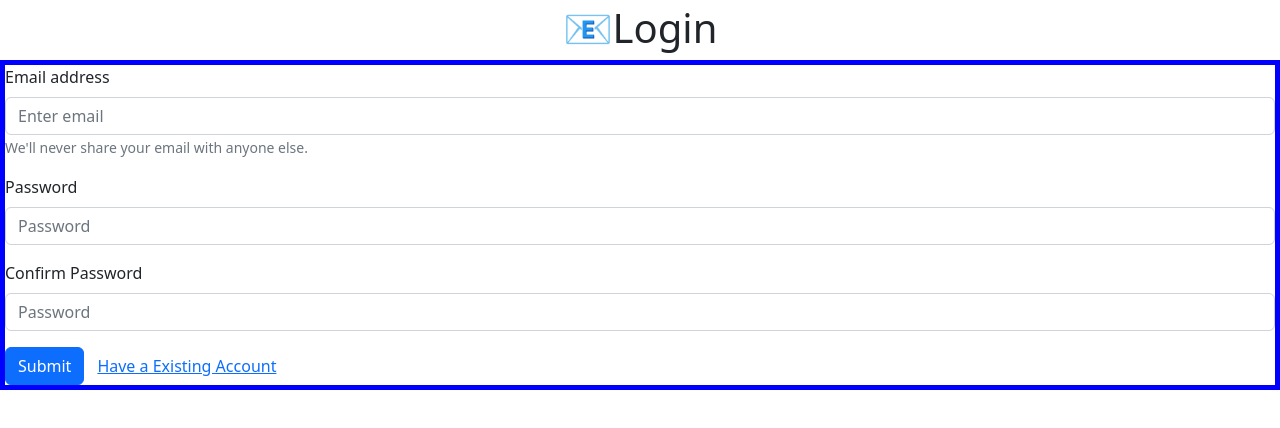
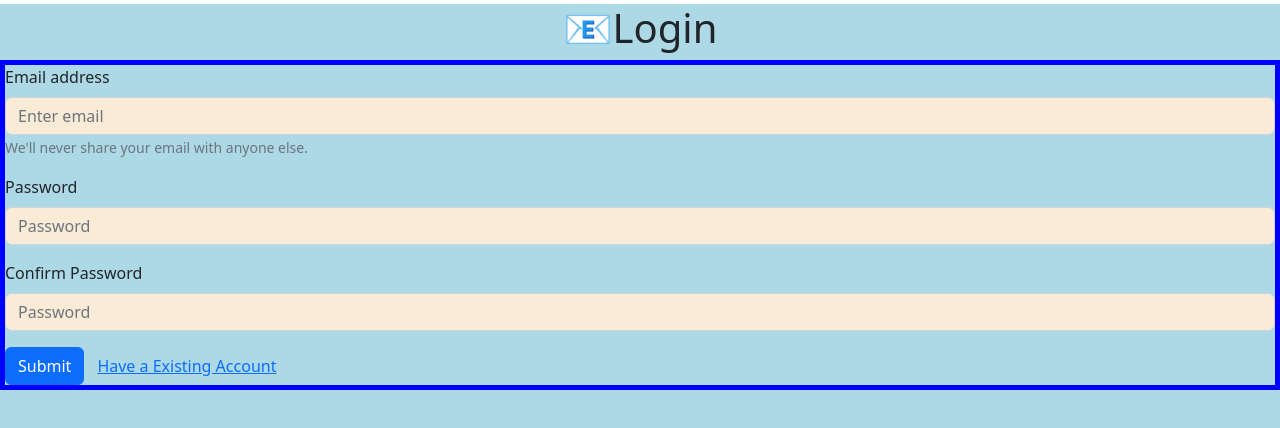
Before and after one commit to ut88/MailBoxApp, a React (Create React App) app: page / in a window 1280 px wide. Shown: the top 428 px of the page. Built offline with nearby package versions, Linux system fonts and the light colour scheme.

Commit message:
colour editing

```diff
--- a/src/components/Form.jsx
+++ b/src/components/Form.jsx
@@ -42,7 +42,7 @@ const Form1 = () => {
     }
   };
   return (
-    <>
+    <div style={{backgroundColor: "lightblue" ,height:"100vh"}}>
       <div style={{ margin: "4px" }}>
         <h1 style={{ textAlign: "center" }}>📧Login</h1>
       </div>
@@ -50,6 +50,7 @@ const Form1 = () => {
         <Form.Group className="mb-3" controlId="formBasicEmail">
           <Form.Label>Email address</Form.Label>
           <Form.Control
+            style={{backgroundColor: "antiquewhite"}}
             type="email"
             placeholder="Enter email"
             ref={email}
@@ -62,6 +63,7 @@ const Form1 = () => {
         <Form.Group className="mb-3" controlId="formBasicPassword">
           <Form.Label>Password</Form.Label>
           <Form.Control
+          style={{backgroundColor: "antiquewhite"}}
             type="password"
             placeholder="Password"
             ref={password}
@@ -71,6 +73,7 @@ const Form1 = () => {
         <Form.Group className="mb-3" controlId="ConfirmPassword">
           <Form.Label>Confirm Password</Form.Label>
           <Form.Control
+          style={{backgroundColor: "antiquewhite"}}
             type="password"
             placeholder="Password"
             ref={password}
@@ -89,7 +92,7 @@ const Form1 = () => {
           {login ? "Create New Account" : "Have a Existing Account"}
         </Button>
       </Form>
-    </>
+    </div>
   );
 };
 
```
